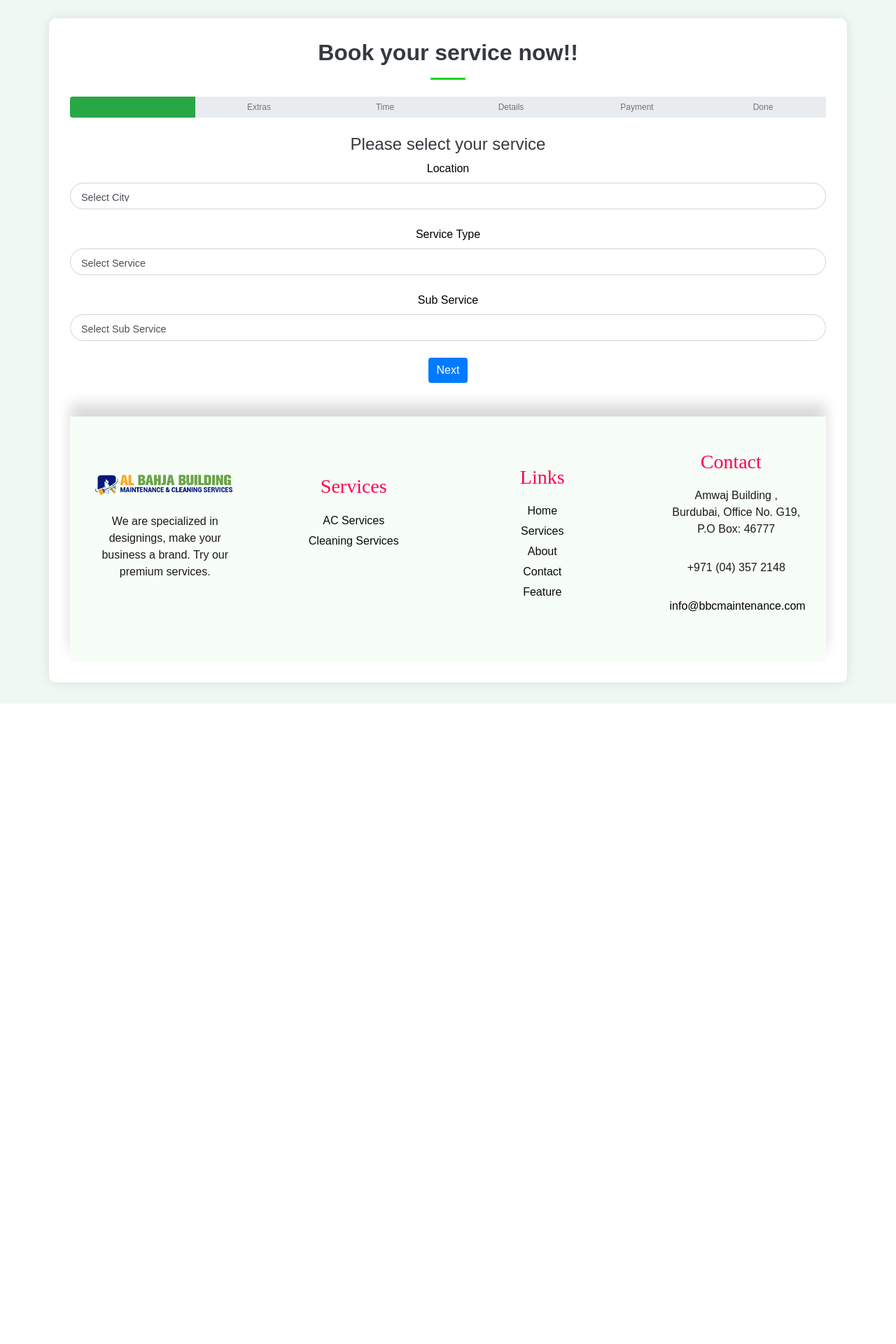
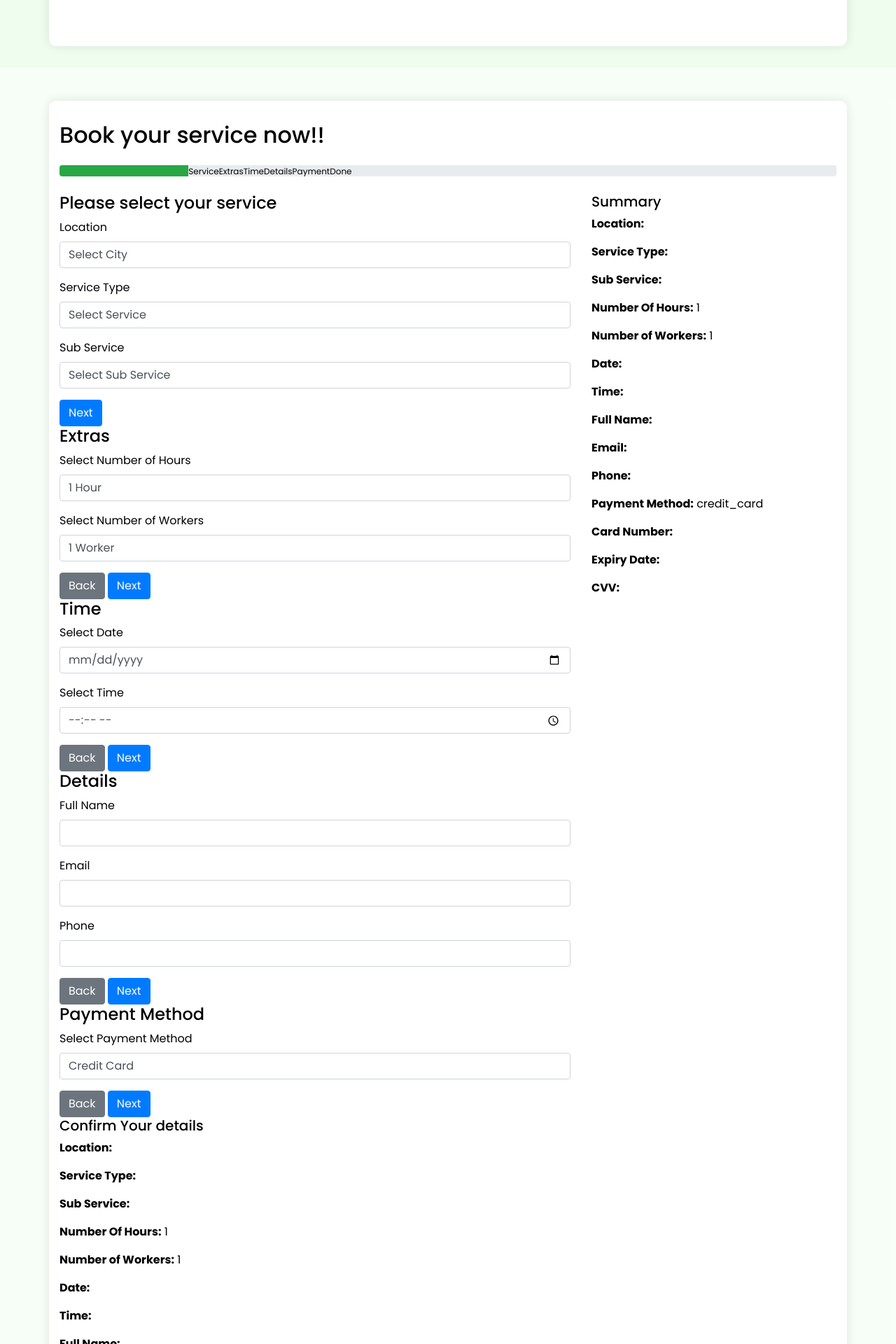
Before and after one commit to sabol72/Alpha, a PHP site: page /AC.php in a window 1280 px wide. Shown: the part 2655-4575 px from the top of the page at 70% size. Before the commit the page ends 3660 px from the top, so only its background shows below. Run offline with PHP 8.4, Linux system fonts and the light colour scheme; some libraries are stand-ins or nearby versions.

Commit message:
booking ko sano kaam

```diff
--- a/book-service/booking.php
+++ b/book-service/booking.php
@@ -7,115 +7,17 @@
     <script src="https://code.jquery.com/jquery-3.2.1.slim.min.js"></script>
     <script src="https://cdnjs.cloudflare.com/ajax/libs/popper.js/1.12.9/umd/popper.min.js"></script>
     <script src="https://maxcdn.bootstrapcdn.com/bootstrap/4.0.0/js/bootstrap.min.js"></script>
-    <style>
-        body {
-            background-color: #f8f9fa;
-        }
-        .container {
-            background: #ffffff;
-            box-shadow: 0 0 15px rgba(0, 0, 0, 0.1);
-            border-radius: 10px;
-            padding: 30px;
-        }
-        h2, h4 {
-            color: #343a40;
-        }
-        .progress {
-            height: 30px;
-            position: relative;
-        }
-        .progress-bar {
-            height: 100%;
-            position: relative;
-            z-index: 2;
-            background-color: #28a745;
-            transition: width 0.4s ease;
-        }
-        .progress-bar-steps {
-            position: absolute;
-            top: 0;
-            width: 100%;
-            height: 100%;
-            display: flex;
-            justify-content: space-between;
-            z-index: 1;
-        }
-        .progress-bar-step {
-            flex: 1;
-            text-align: center;
-            line-height: 30px;
-            color: #6c757d;
-        }
-        .progress-bar-step.active {
-            color: #ffffff;
-            font-weight: bold;
-        }
-        .progress-bar-step:not(:first-child)::before {
-            content: "";
-            width: 100%;
-            height: 100%;
-            position: absolute;
-            left: 0;
-            top: 0;
-            background: #e9ecef;
-            z-index: -1;
-            transition: background 0.4s ease;
-        }
-        .progress-bar-step.active::before {
-            background: #007bff;
-        }
-        .form-group {
-            margin-bottom: 1.5rem;
-        }
-        .form-control {
-            border-radius: 20px;
-            padding: 10px 15px;
-            font-size: 0.9rem;
-            transition: all 0.3s ease;
+    <!-- <link rel="stylesheet" href="../assets/css/main.css"> -->
+    <link rel="stylesheet" href="style.css">
 
-        }
-        .form-control:focus {
-            border-color: #007bff;
-            box-shadow: 0 0 8px rgba(0, 123, 255, 0.25);
-        }
-        button {
-            border-radius: 20px;
-            padding: 10px 20px;
-            transition: all 0.3s ease;
-        }
-        button:focus, button:hover {
-            box-shadow: 0 0 10px rgba(0, 123, 255, 0.25);
-        }
-        .btn-primary {
-            background-color: #007bff;
-            border: none;
-        }
-        .btn-secondary {
-            background-color: #6c757d;
-            border: none;
-        }
-        .btn-success {
-            background-color: #28a745;
-            border: none;
-        }
-        .form-section {
-            display: none;
-            opacity: 0;
-            transition: opacity 0.4s ease;
-        }
-        .form-section.active {
-            display: block;
-            opacity: 1;
-        }
-    </style>
 </head>
-<body>
-
-<div class="container mt-5 section-title" data-aos="fade-up">
+<body class="index-page">
+<main class="main">
+<div class="container mt-5" data-aos="fade-up">
     <h2>Book your service now!!</h2>
     <div class="progress my-4">
         <div class="progress-bar bg-success" role="progressbar" style="width: 16.6%;" id="progress-bar"></div>
-        <div class="progress-bar-steps">
+        <div class="progress-bar-steps d-flex justify-content-between">
             <div class="progress-bar-step active">Service</div>
             <div class="progress-bar-step">Extras</div>
             <div class="progress-bar-step">Time</div>
@@ -124,9 +26,11 @@
             <div class="progress-bar-step">Done</div>
         </div>
     </div>
+    <div class="row">
+        <div class="col-md-8">
             <form id="booking-form" action="store_booking.php" method="POST">
                 <!-- Service Section -->
-    <div id="service-section">
+                <div id="service-section" class="form-section active">
                     <h4>Please select your service</h4>
                     <div class="form-group">
                         <label for="location">Location</label>
@@ -154,7 +58,7 @@
                     <button type="button" class="btn btn-primary" onclick="nextSection('extras-section')">Next</button>
                 </div>
                 <!-- Extras Section -->
-    <div id="extras-section" style="display: none;">
+                <div id="extras-section" class="form-section">
                     <h4>Extras</h4>
                     <div class="form-group">
                         <label for="hours">Select Number of Hours</label>
@@ -186,7 +90,7 @@
                     <button type="button" class="btn btn-primary" onclick="nextSection('time-section')">Next</button>
                 </div>
                 <!-- Time Section -->
-    <div id="time-section" style="display: none;">
+                <div id="time-section" class="form-section">
                     <h4>Time</h4>
                     <div class="form-group">
                         <label for="date">Select Date</label>
@@ -200,7 +104,7 @@
                     <button type="button" class="btn btn-primary" onclick="nextSection('details-section')">Next</button>
                 </div>
                 <!-- Details Section -->
-    <div id="details-section" style="display: none;">
+                <div id="details-section" class="form-section">
                     <h4>Details</h4>
                     <div class="form-group">
                         <label for="name">Full Name</label>
@@ -218,7 +122,7 @@
                     <button type="button" class="btn btn-primary" onclick="nextSection('payment-section')">Next</button>
                 </div>
                 <!-- Payment Section -->
-    <div id="payment-section" style="display: none;">
+                <div id="payment-section" class="form-section">
                     <h4>Payment Method</h4>
                     <div class="form-group">
                         <label for="payment-method">Select Payment Method</label>
@@ -245,169 +149,161 @@
                     <button type="button" class="btn btn-secondary" onclick="previousSection('details-section')">Back</button>
                     <button type="button" class="btn btn-primary" onclick="nextSection('done-section')">Next</button>
                 </div>
-
                 <!-- Done Section -->
-    <div id="done-section" style="display: none;">
-        <h4>Confirm Booking</h4>
-        <p><strong>Location:</strong> <span id="confirm-location"></span></p>
-        <p><strong>Service Type:</strong> <span id="confirm-service-type"></span></p>
-        <p><strong>Sub Service:</strong> <span id="confirm-sub-service"></span></p>
-        <p><strong>Number Of Hours:</strong> <span id="confirm-hours"></span></p>
-        <p><strong>Number of Workers:</strong> <span id="confirm-workers"></span></p>
-        <p><strong>Date:</strong> <span id="confirm-date"></span></p>
-        <p><strong>Time:</strong> <span id="confirm-time"></span></p>
-        <p><strong>Name:</strong> <span id="confirm-Cname"></span></p>
-        <p><strong>Email:</strong> <span id="confirm-email"></span></p>
-        <p><strong>Phone:</strong> <span id="confirm-phone"></span></p>
-        <p><strong>Payment Method:</strong> <span id="confirm-payment-method"></span></p>
-        <p id="card-details-section" style="display: none;">
-            <strong>Card Number:</strong> <span id="confirm-card-number"></span>
-        </p>
+                <div id="done-section" class="form-section">
+                    <h5>Confirm Your details</h5>
+                    <p><strong>Location:</strong> <span id="done-location"></span></p>
+                    <p><strong>Service Type:</strong> <span id="done-service-type"></span></p>
+                    <p><strong>Sub Service:</strong> <span id="done-sub-service"></span></p>
+                    <p><strong>Number Of Hours:</strong> <span id="done-hours"></span></p>
+                    <p><strong>Number of Workers:</strong> <span id="done-workers"></span></p>
+                    <p><strong>Date:</strong> <span id="done-date"></span></p>
+                    <p><strong>Time:</strong> <span id="done-time"></span></p>
+                    <p><strong>Full Name:</strong> <span id="done-name"></span></p>
+                    <p><strong>Email:</strong> <span id="done-email"></span></p>
+                    <p><strong>Phone:</strong> <span id="done-phone"></span></p>
+                    <p><strong>Payment Method:</strong> <span id="done-payment-method"></span></p>
+                    <div id="done-card-details" style="display: none;">
+                        <p><strong>Card Number:</strong> <span id="done-card-number"></span></p>
+                        <p><strong>Expiry Date:</strong> <span id="done-expiry-date"></span></p>
+                        <p><strong>CVV:</strong> <span id="done-cvv"></span></p>
+                    </div>
                     <button type="button" class="btn btn-secondary" onclick="previousSection('payment-section')">Back</button>
                     <button type="submit" class="btn btn-success">Confirm Booking</button>
                 </div>
             </form>
-
+        </div>
+        <div class="col-md-4">
+            <div class="confirmation-summary active" id="confirmation-summary">
+            <h5>Summary</h5>
+                <p><strong>Location:</strong> <span id="summary-location"></span></p>
+                <p><strong>Service Type:</strong> <span id="summary-service-type"></span></p>
+                <p><strong>Sub Service:</strong> <span id="summary-sub-service"></span></p>
+                <p><strong>Number Of Hours:</strong> <span id="summary-hours"></span></p>
+                <p><strong>Number of Workers:</strong> <span id="summary-workers"></span></p>
+                <p><strong>Date:</strong> <span id="summary-date"></span></p>
+                <p><strong>Time:</strong> <span id="summary-time"></span></p>
+                <p><strong>Full Name:</strong> <span id="summary-name"></span></p>
+                <p><strong>Email:</strong> <span id="summary-email"></span></p>
+                <p><strong>Phone:</strong> <span id="summary-phone"></span></p>
+                <p><strong>Payment Method:</strong> <span id="summary-payment-method"></span></p>
+                <div id="summary-card-details" style="display: none;">
+                    <p><strong>Card Number:</strong> <span id="summary-card-number"></span></p>
+                    <p><strong>Expiry Date:</strong> <span id="summary-expiry-date"></span></p>
+                    <p><strong>CVV:</strong> <span id="summary-cvv"></span></p>
+                </div>            </div>
+        </div>
+    </div>
+</div>
+</main>
 <script>
-    let currentSection = 'service-section';
-    const sections = ['service-section', 'extras-section', 'time-section', 'details-section', 'payment-section', 'done-section'];
-    const progress = document.getElementById('progress-bar');
-
-    function nextSection(sectionId) {
-        document.getElementById(currentSection).style.display = 'none';
-        document.getElementById(sectionId).style.display = 'block';
-        currentSection = sectionId;
-        updateProgressBar();
-        if (sectionId === 'done-section') {
-            displayConfirmation();
+    function loadSubServices() {
+        var serviceType = document.getElementById('service-type').value;
+        var subService = document.getElementById('sub-service');
+        subService.innerHTML = ''; // Clear existing options
+        if (serviceType === 'AC Service') {
+            subService.innerHTML = '<option value="AC Repair">AC Repair</option><option value="AC Maintenance">AC Maintenance</option>';
+        } else if (serviceType === 'Cleaning') {
+            subService.innerHTML = '<option value="Home Cleaning">Home Cleaning</option><option value="Office Cleaning">Office Cleaning</option>';
         }
     }
 
-    function previousSection(sectionId) {
-        document.getElementById(currentSection).style.display = 'none';
-        document.getElementById(sectionId).style.display = 'block';
-        currentSection = sectionId;
-        updateProgressBar();
-    }
+    function updateSummary() {
+    document.getElementById('summary-location').textContent = document.getElementById('location').value;
+    document.getElementById('done-location').textContent = document.getElementById('location').value;
 
-    function updateProgressBar() {
-        const currentIndex = sections.indexOf(currentSection);
-        const percentage = ((currentIndex + 1) / sections.length) * 100;
-        progress.style.width = percentage + '%';
-        document.querySelectorAll('.progress-bar-step').forEach((step, index) => {
-            if (index <= currentIndex) {
-                step.classList.add('active');
+    document.getElementById('summary-service-type').textContent = document.getElementById('service-type').value;
+    document.getElementById('done-service-type').textContent = document.getElementById('service-type').value;
+
+    document.getElementById('summary-sub-service').textContent = document.getElementById('sub-service').value;
+    document.getElementById('done-sub-service').textContent = document.getElementById('sub-service').value;
+
+    document.getElementById('summary-hours').textContent = document.getElementById('hours').value;
+    document.getElementById('done-hours').textContent = document.getElementById('hours').value;
+
+    document.getElementById('summary-workers').textContent = document.getElementById('workers').value;
+    document.getElementById('done-workers').textContent = document.getElementById('workers').value;
+
+    document.getElementById('summary-date').textContent = document.getElementById('date').value;
+    document.getElementById('done-date').textContent = document.getElementById('date').value;
+
+    document.getElementById('summary-time').textContent = document.getElementById('time').value;
+    document.getElementById('done-time').textContent = document.getElementById('time').value;
+
+    document.getElementById('summary-name').textContent = document.getElementById('Cname').value;
+    document.getElementById('done-name').textContent = document.getElementById('Cname').value;
+
+    document.getElementById('summary-email').textContent = document.getElementById('email').value;
+    document.getElementById('done-email').textContent = document.getElementById('email').value;
+
+    document.getElementById('summary-phone').textContent = document.getElementById('phone').value;
+    document.getElementById('done-phone').textContent = document.getElementById('phone').value;
+
+    document.getElementById('summary-payment-method').textContent = document.getElementById('payment-method').value;
+    document.getElementById('done-payment-method').textContent = document.getElementById('payment-method').value;
+
+    if (document.getElementById('payment-method').value !== 'cod') {
+        document.getElementById('summary-card-number').textContent = document.getElementById('card-number').value;
+        document.getElementById('done-card-number').textContent = document.getElementById('card-number').value;
+
+        document.getElementById('summary-expiry-date').textContent = document.getElementById('expiry-date').value;
+        document.getElementById('done-expiry-date').textContent = document.getElementById('expiry-date').value;
+
+        document.getElementById('summary-cvv').textContent = document.getElementById('cvv').value;
+        document.getElementById('done-cvv').textContent = document.getElementById('cvv').value;
+
+        document.getElementById('summary-card-details').style.display = 'block';
+        document.getElementById('done-card-details').style.display = 'block';
     } else {
-                step.classList.remove('active');
-            }
-        });
-    }
-
-    function loadSubServices() {
-        const serviceType = document.getElementById('service-type').value;
-        const subServiceSelect = document.getElementById('sub-service');
-
-        subServiceSelect.innerHTML = '<option value="">Select Sub Service</option>';
-
-        if (serviceType === 'AC Service') {
-            const acServices = ['Installation', 'Maintenance', 'Repair', 'Duct-cleaning'];
-            acServices.forEach(service => {
-                const option = document.createElement('option');
-                option.value = service;
-                option.textContent = service;
-                subServiceSelect.appendChild(option);
-            });
-
-
-
-        } else if (serviceType === 'Cleaning') {
-            const cleaningServices = ['Deep Cleaning', 'HVAC Air Duct Cleaning', 'Upholstery Sofa Steam Cleaning','Villa & House Cleaning', 'Water Tank Cleaning & Disinfection',
-'Window Glass Cleaning', 'Mattress Cleaning', 'Carpet Cleaning', 'Pool Cleaning'];
-            cleaningServices.forEach(service => {
-                const option = document.createElement('option');
-                option.value = service;
-                option.textContent = service;
-                subServiceSelect.appendChild(option);
-            });
-        }
-    }
-
-    function togglePaymentFields() {
-    var paymentMethod = document.getElementById('payment-method').value;
-    var creditCardDetails = document.getElementById('credit-card-details');
-
-    if (paymentMethod === 'credit_card' || paymentMethod === 'debit_card') {
-        creditCardDetails.style.display = 'block';
-    } else {
-        creditCardDetails.style.display = 'none';
-    }
-}
-
-function displayConfirmation() {
-    document.getElementById('confirm-location').textContent = document.getElementById('location').value;
-    document.getElementById('confirm-service-type').textContent = document.getElementById('service-type').value;
-    document.getElementById('confirm-sub-service').textContent = document.getElementById('sub-service').value;
-    document.getElementById('confirm-hours').textContent = Array.from(document.getElementById('hours').selectedOptions).map(option => option.text).join(', ');
-    document.getElementById('confirm-workers').textContent = Array.from(document.getElementById('workers').selectedOptions).map(option => option.text).join(', ');
-    document.getElementById('confirm-date').textContent = document.getElementById('date').value;
-    document.getElementById('confirm-time').textContent = document.getElementById('time').value;
-    document.getElementById('confirm-Cname').textContent = document.getElementById('Cname').value;
-    document.getElementById('confirm-email').textContent = document.getElementById('email').value;
-    document.getElementById('confirm-phone').textContent = document.getElementById('phone').value;
-
-    var paymentMethod = document.getElementById('payment-method').value;
-    var confirmPaymentMethod = document.getElementById('confirm-payment-method');
-    var cardDetailsSection = document.getElementById('card-details-section');
-    var cardNumberInput = document.getElementById('card-number');
-
-    confirmPaymentMethod.textContent = paymentMethod;
-
-    if (paymentMethod === 'CreditCard' || paymentMethod === 'DebitCard') {
-        cardDetailsSection.style.display = 'block';
-        document.getElementById('confirm-card-number').textContent = cardNumberInput.value;
-    } else {
-        cardDetailsSection.style.display = 'none';
+        document.getElementById('summary-card-details').style.display = 'none';
+        document.getElementById('done-card-details').style.display = 'none';
     }
 }
 
 
-    // Display payment method and related details
-    confirmPaymentMethod.textContent = getPaymentMethodText(paymentMethod);
-
-    if (paymentMethod === 'credit_card' || paymentMethod === 'debit_card') {
-        confirmCardNumber.textContent = cardNumberInput.value.replace(/\d(?=\d{4})/g, "*"); // Masking card number for display
-    } else {
-        confirmCardNumber.textContent = "Not applicable";
+    function nextSection(nextId) {
+        const sections = ['service-section', 'extras-section', 'time-section', 'details-section', 'payment-section', 'done-section'];
+        sections.forEach(id => document.getElementById(id).classList.remove('active'));
+        document.getElementById(nextId).classList.add('active');
+        const progress = (sections.indexOf(nextId) + 1) * 100 / sections.length;
+        document.getElementById('progress-bar').style.width = `${progress}%`;
+        document.querySelectorAll('.progress-bar-step').forEach((step, index) => {
+            step.classList.toggle('active', index === sections.indexOf(nextId));
+        });
+        document.getElementById('confirmation-summary').classList.toggle('active', nextId !== 'done-section');
+        document.getElementById('done-section').classList.toggle('hidden', nextId !== 'done-section');
+        document.getElementById('confirmation-summary').classList.toggle('hidden', nextId == 'done-section');
+        document.getElementById('done-section').classList.toggle('active', nextId == 'done-section');
+        updateSummary();
     }
 
+    function previousSection(prevId) {
+        const sections = ['service-section', 'extras-section', 'time-section', 'details-section', 'payment-section', 'done-section'];
+        sections.forEach(id => document.getElementById(id).classList.remove('active'));
+        document.getElementById(prevId).classList.add('active');
+        const progress = (sections.indexOf(prevId) + 1) * 100 / sections.length;
+        document.getElementById('progress-bar').style.width = `${progress}%`;
+        document.querySelectorAll('.progress-bar-step').forEach((step, index) => {
+            step.classList.toggle('active', index === sections.indexOf(prevId));
+        });
+        document.getElementById('confirmation-summary').classList.toggle('active', prevId !== 'done-section');
+        updateSummary();
+    }
 
-// Function to return text based on payment method value
-function getPaymentMethodText(method) {
-    switch (method) {
-        case 'credit_card':
-            return 'Credit Card';
-        case 'debit_card':
-            return 'Debit Card';
-        case 'cod':
-            return 'Cash on Delivery (COD)';
-        default:
-            return 'Not specified';
+    function togglePaymentFields() {
+        const paymentMethod = document.getElementById('payment-method').value;
+        if (paymentMethod === 'credit_card' || paymentMethod === 'debit_card') {
+            document.getElementById('credit-card-details').style.display = 'block';
+        } else {
+            document.getElementById('credit-card-details').style.display = 'none';
         }
     }
 
-
-
-    document.getElementById('booking-form').addEventListener('submit', function(event) {
-        event.preventDefault();
-        alert('Booking Confirmed!');
-        // Here you would normally send the form data to the server using AJAX
-        // For example:
-        // fetch('path/to/your/admin/panel', {
-        //     method: 'POST',
-        //     body: new FormData(this)
-        // }).then(response => response.json()).then(data => {
-        //     console.log(data);
-        // });
+    // Display the first section and the side panel when the page first loads
+    document.addEventListener("DOMContentLoaded", function() {
+        updateSummary();
+        document.getElementById('confirmation-summary').classList.add('active');
+        document.getElementById('service-section').classList.add('active');
     });
 </script>
 </body>
--- a/indbooking/Ac-install.php
+++ b/indbooking/Ac-install.php
@@ -30,8 +30,8 @@ body{
     <header>
 </header>
     <main>
+    <?php include "../ac-service/ac-install.php";?>
         <div class="container mt-5 title-section" data-aos="fade-up">
-            <?php include "../ac-service/ac-install.php";?>
         <h2>Choose your service</h2>
             <div class="buttons">
                 <a class="gbutton"href="#">Ac Install</a>
```
Also changed, not shown: book-service/booknow.php (deleted, +0 -9 lines), book-service/index.php (added, +88 -0 lines), book-service/script.js (added, +29 -0 lines), book-service/style.css (added, +178 -0 lines), book-service/summary.php (added). Lines whose indentation alone changed are shown as unchanged.
